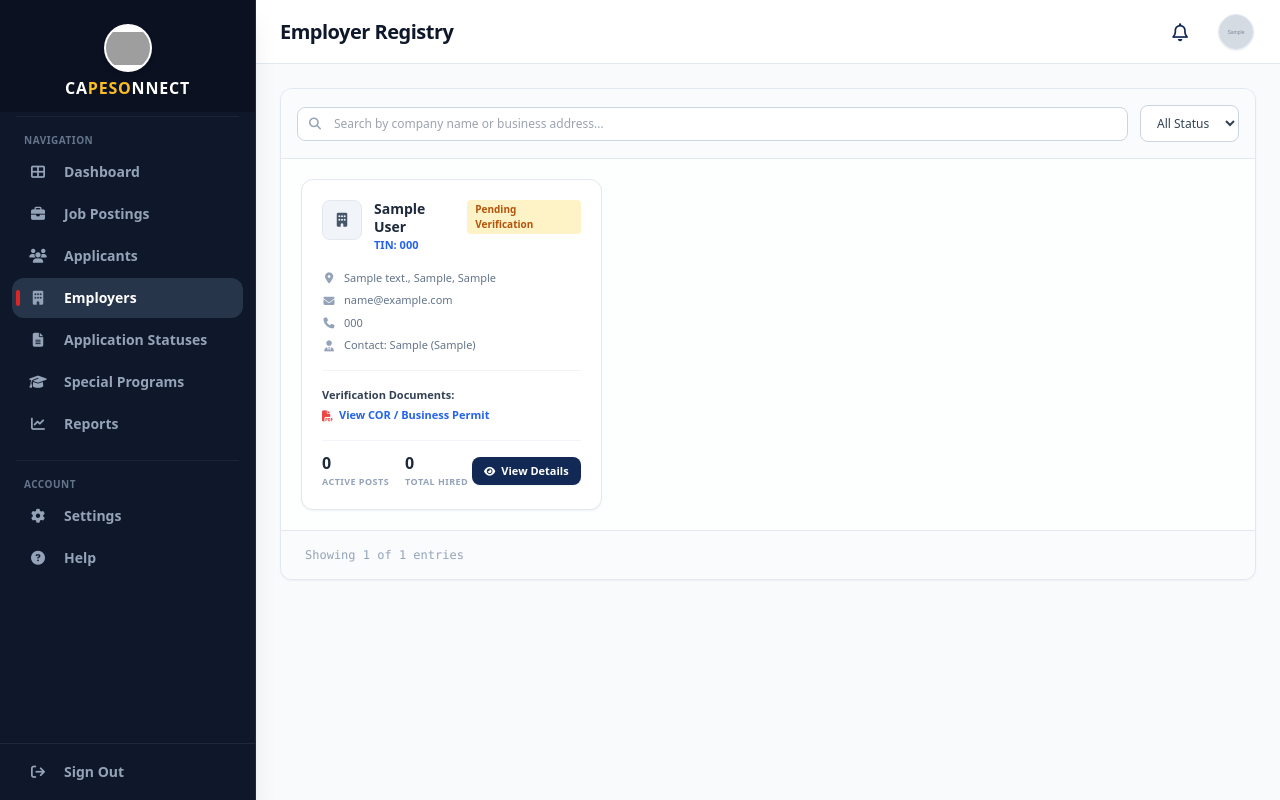
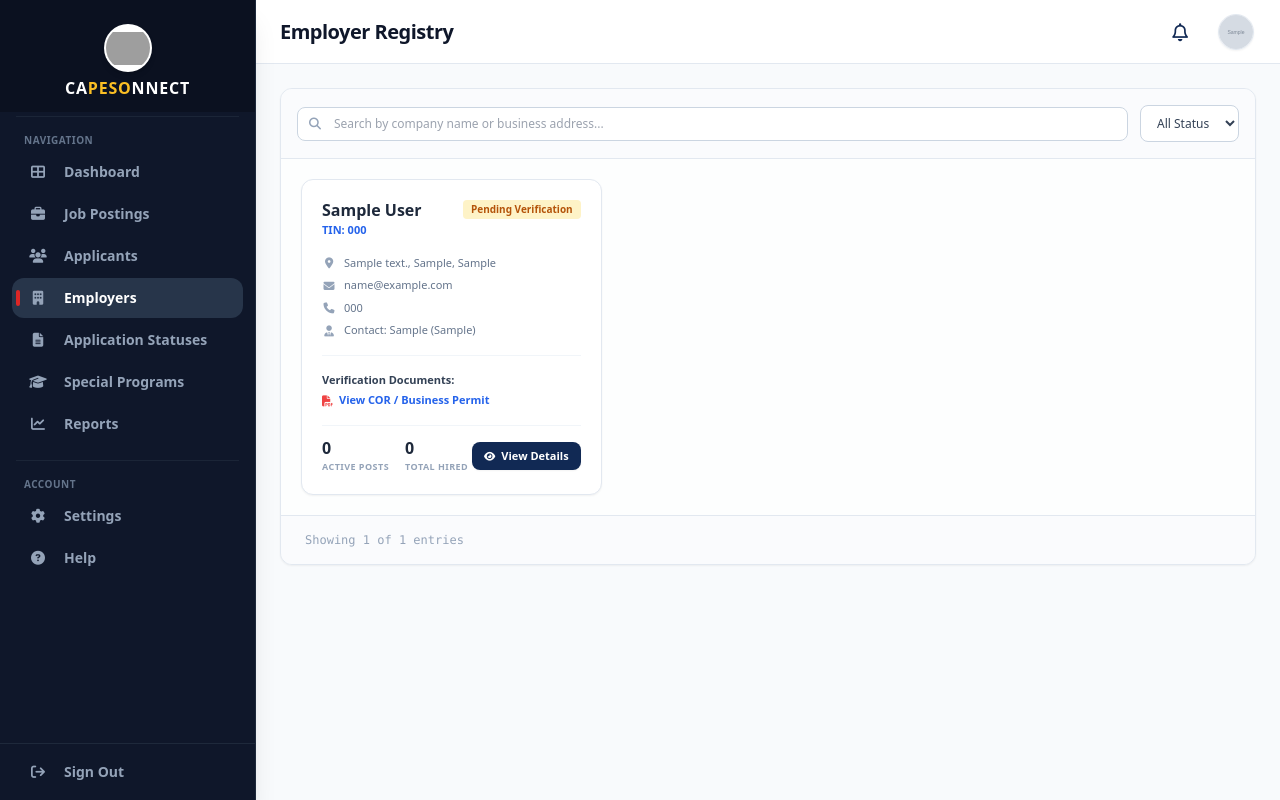
Before and after one commit to TRESTEVOYCE/CAPESONECCT, a Django app: page /employers/ in a window 1280 px wide. Run offline with Django 5.2, Linux system fonts and the light colour scheme; a user stored in the database is signed in; tables that the repository leaves empty hold one stand-in row (values such as "Sample post"); grey boxes marked "Sample" are stand-in pictures; data that the repository does not hold is empty; some libraries are stand-ins or nearby versions; grey boxes are pictures that could not be loaded.

Commit message:
Remove icon on the employer list.

```diff
--- a/AdminSide/templates/employer_list.html
+++ b/AdminSide/templates/employer_list.html
@@ -44,11 +44,9 @@
                         <!-- Top Row Info: Icon + Name/ID + Status Badge -->
                         <div class="flex items-start justify-between gap-3 mb-4">
                             <div class="flex items-start gap-3">
-                                <div class="w-10 h-10 rounded-lg bg-slate-100 border border-slate-200 flex items-center justify-center flex-shrink-0 text-slate-600">
-                                    <i class="fa-solid fa-building text-sm"></i>
-                                </div>
+
                                 <div>
-                                    <h3 class="font-bold text-slate-800 text-[14px] leading-tight">{{ employer.business_name }}</h3>
+                                    <h3 class="font-bold text-slate-800 text-[16px] leading-tight">{{ employer.business_name }}</h3>
                                     <p class="text-[11px] font-bold text-blue-600 mt-0.5">TIN: {{ employer.tin_number|default:"N/A" }}</p>
                                 </div>
                             </div>
```
